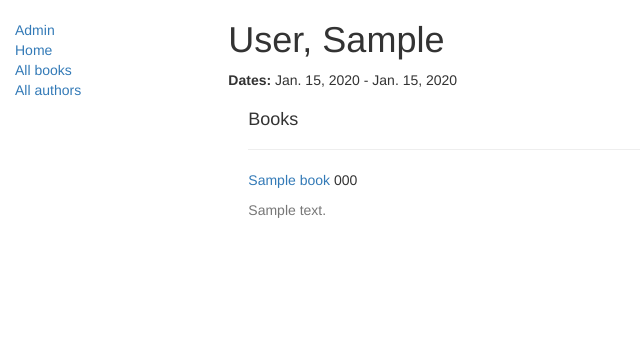
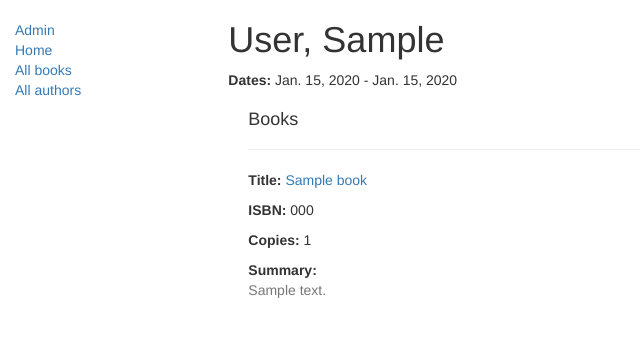
Before and after one commit to adg08101/django-library, a Django app: page /catalog/author/1 in a window 1280 px wide. Shown: the top 337 px of the page, without its empty margins (0-640 px from the left). Run offline with Django 3.2, Linux system fonts and the light colour scheme; tables that the repository leaves empty hold one stand-in row (values such as "Sample post"); some libraries are stand-ins or nearby versions.

Commit message:
Views Commit & URLs
New views on app Templates

```diff
--- a/locallibrary/catalog/models.py
+++ b/locallibrary/catalog/models.py
@@ -61,6 +61,9 @@ class Book(models.Model):
         """
         tail = '...' if self.genre.all().count() > 3 else ''
         return (', '.join([genre.name for genre in self.genre.all()[:3]])) + tail
+
+    def get_copies(self):
+        return self.bookinstance_set.all().count()
 
     display_genre.short_description = 'Genre'
 
--- /dev/null
+++ b/locallibrary/catalog/templates/books.html
@@ -0,0 +1,12 @@
+<div style="margin-left:20px;margin-top:20px">
+    <h4>Books</h4>
+
+    {% for book in object.book_set.all %}
+    <hr>
+    <p><strong>Title: </strong><a href="{{ book.get_absolute_url }}">{{ book.title }}</a></p>
+    <p><strong>ISBN: </strong> {{ book.isbn }}</p>
+    <p><strong>Copies: </strong>{{ book.get_copies }}</p>
+    <strong>Summary:</strong>
+    <p class="text-muted">{{ book.summary }}</p>
+    {% endfor %}
+</div>
--- a/locallibrary/catalog/templates/catalog/author_detail.html
+++ b/locallibrary/catalog/templates/catalog/author_detail.html
@@ -5,13 +5,5 @@
 
 <p><strong>Dates:</strong> {{ object.date_of_birth }} - {{ object.date_of_death }}</p> <!-- author detail link not yet defined -->
 
-<div style="margin-left:20px;margin-top:20px">
-    <h4>Books</h4>
-
-    {% for book in object.book_set.all %}
-    <hr>
-    <p><a href="{{ book.get_absolute_url }}">{{ book.title }}</a> {{ book.isbn }}</p>
-    <p class="text-muted">{{ book.summary }}</p>
-    {% endfor %}
-</div>
+{% include 'books.html' %}
 {% endblock %}
```
Also changed, not shown: locallibrary/catalog/templates/catalog/book_detail.html (+1 -12 lines), locallibrary/catalog/templates/copies.html (added, +12 -0 lines).
